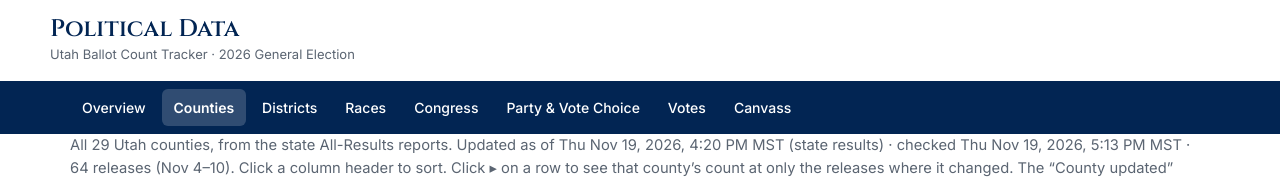
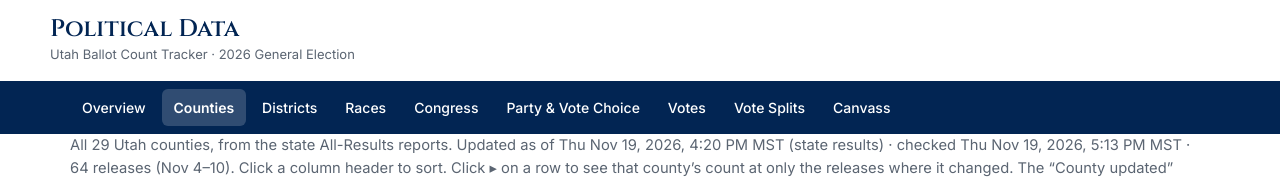
Before and after one commit to UTPolData/UTPolData.github.io, a plain HTML site: page counties.html in a window 1280 px wide. Shown: the top 183 px of the page. Drawn offline with nearby package versions, Linux system fonts and the light colour scheme.

Commit message:
Add Vote Splits tab (ballot profiles, crossover explorer, spoiler + near-spoiler tables, third-party profiles) + nav link and hub card

```diff
--- a/counties.html
+++ b/counties.html
@@ -146,7 +146,7 @@ function districtTip(f,v){
   if(v.rrs!=null) s+='<br>2024 GOP strength: '+(v.rrs*100).toFixed(1)+'%';
   return s;
 }
-</script></head><body><header><div class="wrap topbar"><div><h1 class="product"><a href="index.html" style="color:inherit;text-decoration:none">Political Data</a></h1><div class="product-sub">Utah Ballot Count Tracker &middot; 2026 General Election</div></div></div><div class="navstrip"><div class="wrap"><nav><a href="ballot-tracker.html">Overview</a><a href="counties.html" class="active">Counties</a><a href="district-stats.html">Districts</a><a href="races.html">Races</a><a href="cds.html">Congress</a><a href="cds-party.html">Party & Vote Choice</a><a href="votes.html">Votes</a><a href="canvass.html">Canvass</a></nav></div></div></header><main class="wrap">
+</script></head><body><header><div class="wrap topbar"><div><h1 class="product"><a href="index.html" style="color:inherit;text-decoration:none">Political Data</a></h1><div class="product-sub">Utah Ballot Count Tracker &middot; 2026 General Election</div></div></div><div class="navstrip"><div class="wrap"><nav><a href="ballot-tracker.html">Overview</a><a href="counties.html" class="active">Counties</a><a href="district-stats.html">Districts</a><a href="races.html">Races</a><a href="cds.html">Congress</a><a href="cds-party.html">Party & Vote Choice</a><a href="votes.html">Votes</a><a href="vote-splits.html">Vote Splits</a><a href="canvass.html">Canvass</a></nav></div></div></header><main class="wrap">
 <div class="sub">All 29 Utah counties, from the state All-Results reports. Updated as of Thu Nov 19, 2026, 4:20 PM MST (state results) &middot; checked Thu Nov 19, 2026, 5:13 PM MST &middot; 64 releases (Nov 4&ndash;10). Click a column header to sort. Click &#9656; on a row to see that county&rsquo;s count at only the releases where it changed. The &ldquo;County updated&rdquo; column is each county&rsquo;s own update time &mdash; its Ballot Statistics report upload where one was posted, otherwise the release that last changed its total. Release times are the state&rsquo;s publish times where recorded; earlier releases without a recorded publish time are labeled by when this tracker first captured the file.</div>
 <table id="ct"><thead><tr>
 <th onclick="sortTable('ct',0,false)">County</th>
```
